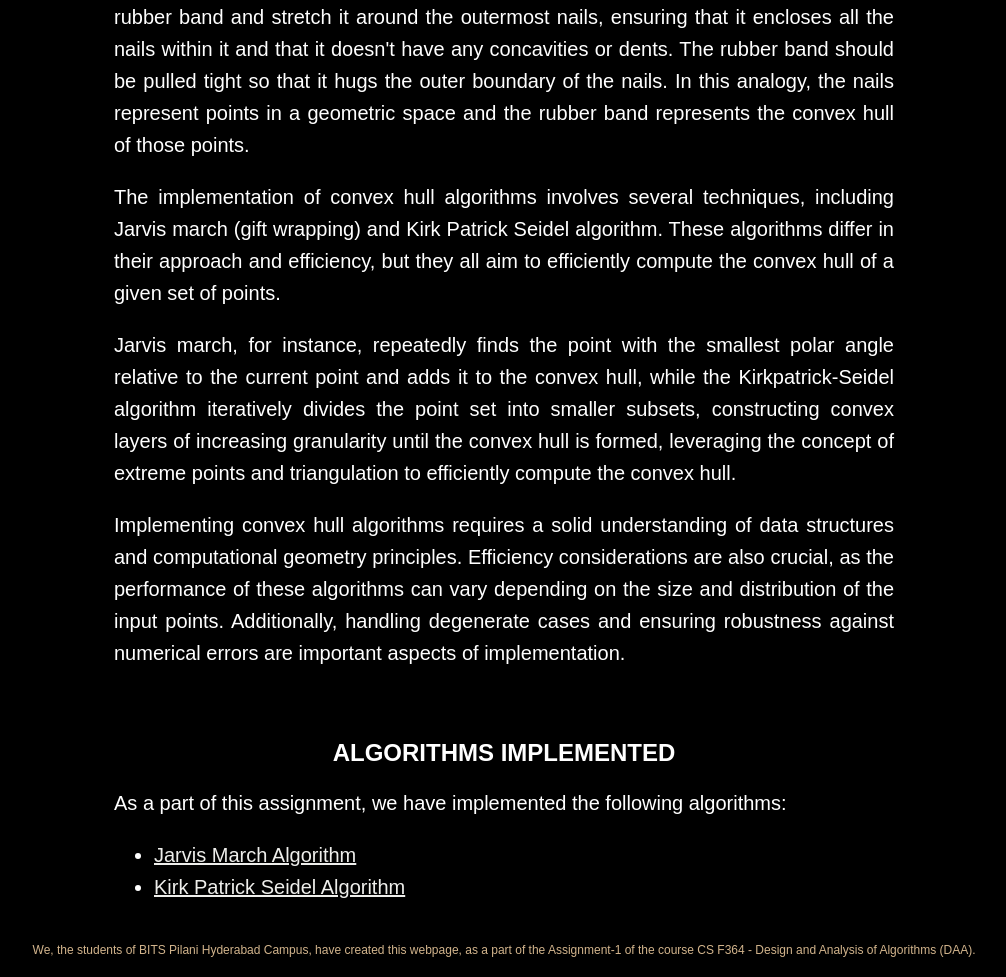
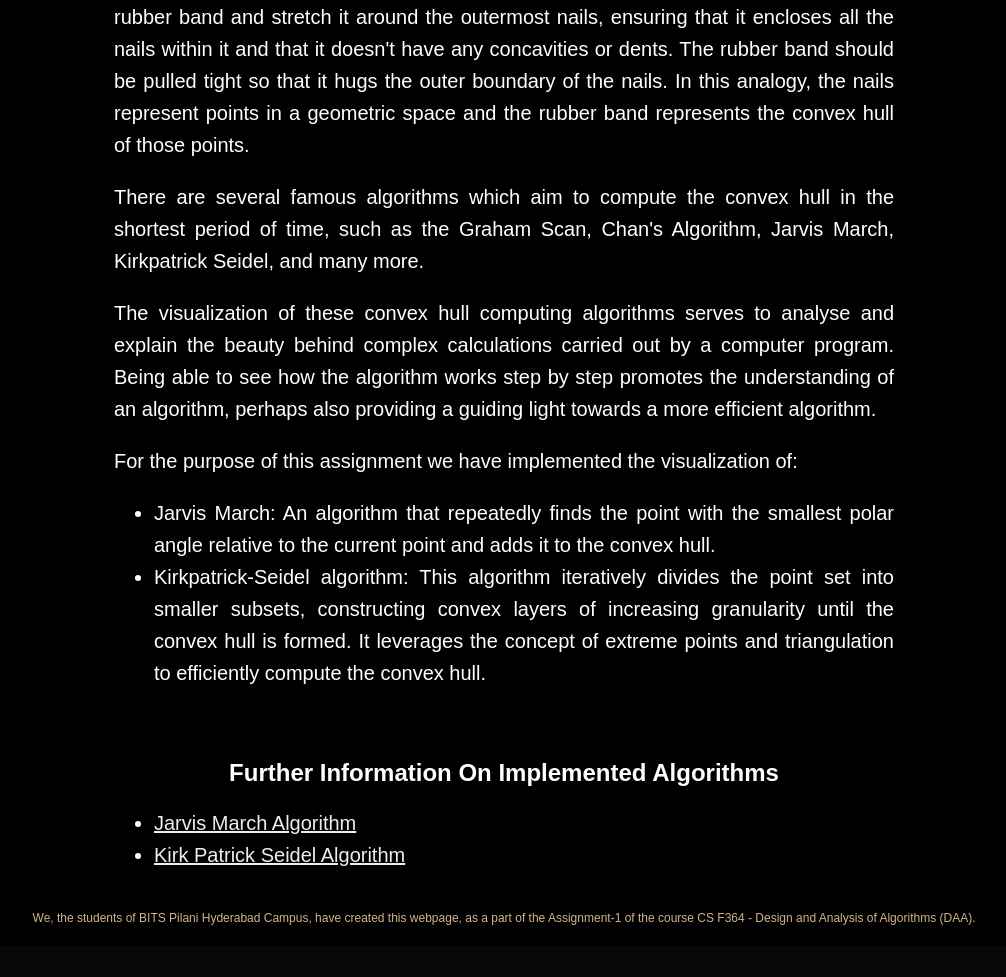
Before and after one commit to SakshamBajaj18/Convex-Hull, a Flask app: page /info in a window 1280 px wide. Shown: the part 307-1284 px from the top of the page, without its empty margins (136-1142 px from the left). After the commit the page ends 1232 px from the top, so only its background shows below. Run offline with Flask 3, Linux system fonts and the light colour scheme.

Commit message:
intro page updates

```diff
--- a/GUI/templates/intro.html
+++ b/GUI/templates/intro.html
@@ -70,26 +70,36 @@
   <h1>INTRODUCTION</h1>
 
   <div class="introduction" style="text-align: justify;">
-    <p>A convex hull algorithm is a fundamental concept in computational geometry used to find the smallest convex polygon that encloses a set of points in a plane. It has numerous applications in various fields such as computer graphics, geographic information systems, robotics, and image processing.</p>
+    <p>A convex hull algorithm is a fundamental concept in computational geometry used to find the smallest convex polygon that encloses a set of
+      points in a plane. It has numerous applications in various fields such as computer graphics, geographic information systems, robotics, and
+      image processing.</p>
 
-    <p>In simple words, imagine you have a collection of nails on a flat surface. Now, take a rubber band and stretch it around the outermost nails, ensuring that it encloses all the nails within it and that it doesn't have any concavities or dents. The rubber band should be pulled tight so that it hugs the outer boundary of the nails.
+    <p>In simple words, imagine you have a collection of nails on a flat surface. Now, take a rubber band and stretch it around the outermost
+      nails, ensuring that it encloses all the nails within it and that it doesn't have any concavities or dents. The rubber band should be pulled
+      tight so that it hugs the outer boundary of the nails.
       In this analogy, the nails represent points in a geometric space and the rubber band represents the convex hull of those points.
     </p>
 
-    <p>The implementation of convex hull algorithms involves several techniques, including Jarvis march (gift wrapping) and Kirk Patrick Seidel algorithm. These algorithms differ in their approach and efficiency, but they all aim to efficiently compute the convex hull of a given set of points.</p>
+    <p>There are several famous algorithms which aim to compute the convex hull in the shortest period of time, such as the Graham Scan, Chan's
+      Algorithm, Jarvis March, Kirkpatrick Seidel, and many more.
+    </p>
 
-    <p>Jarvis march, for instance, repeatedly finds the point with the smallest polar angle relative to the current point and adds it to the convex hull, while the
-      Kirkpatrick-Seidel algorithm iteratively divides the point set into smaller subsets, constructing convex layers of increasing granularity until the convex hull is formed,
-      leveraging the concept of extreme points and triangulation to efficiently compute the convex hull.</p>
+    <p>The visualization of these convex hull computing algorithms serves to analyse and explain the beauty behind complex calculations carried
+      out by a computer program. Being able to see how the algorithm works step by step promotes the understanding of an algorithm, perhaps also
+      providing a guiding light towards a more efficient algorithm.
+    </p>
 
-      <p>Implementing convex hull algorithms requires a solid understanding of data structures and computational geometry principles. Efficiency considerations are also crucial, as the performance of these algorithms can vary depending on the size and distribution of the input points. Additionally, handling degenerate cases and ensuring robustness against numerical errors are important aspects of implementation.
-      </p>
+    <p>For the purpose of this assignment we have implemented the visualization of:</p>
+<ul>
+  <li>Jarvis March: An algorithm that repeatedly finds the point with the smallest polar angle relative to the current point and adds it to the convex hull.</li>
+  <li>Kirkpatrick-Seidel algorithm: This algorithm iteratively divides the point set into smaller subsets, constructing convex layers of increasing granularity until the convex hull is formed. It leverages the concept of extreme points and triangulation to efficiently compute the convex hull.</li>
+</ul>
+
     </div>
 
-    <h2 id="introduction">ALGORITHMS IMPLEMENTED</h2>
+    <h2 id="introduction">Further Information On Implemented Algorithms</h2>
 
     <div class = "introduction">
-        <p>As a part of this assignment, we have implemented the following algorithms:</p>
         <ul id="introduction">
             <li><a href="{{url_for('jarvis_march')}}" style="color: rgb(238, 238, 235);">Jarvis March Algorithm</a></li>
             <li><a href="{{url_for('kirkpatrick_seidel')}}" style="color: rgb(238, 238, 235);">Kirk Patrick Seidel Algorithm</a></li>
```
